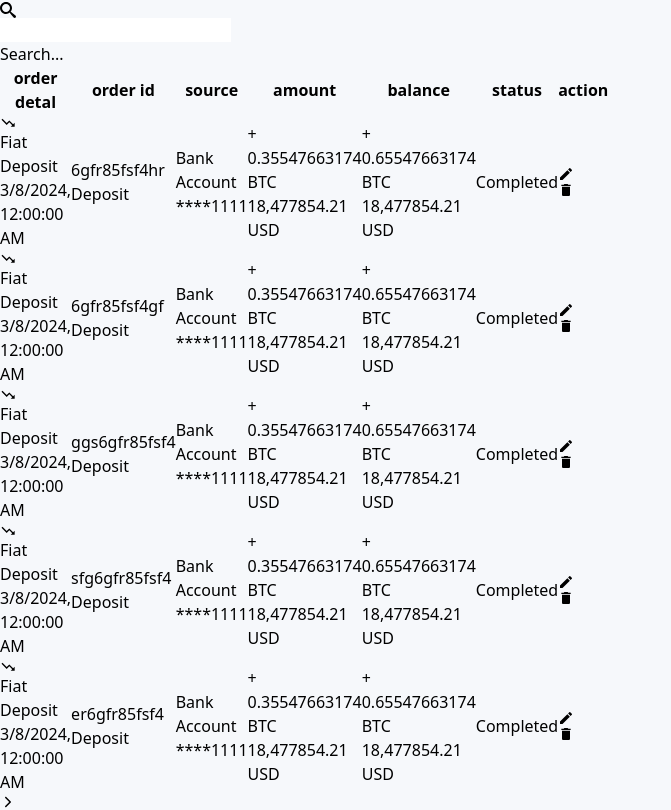
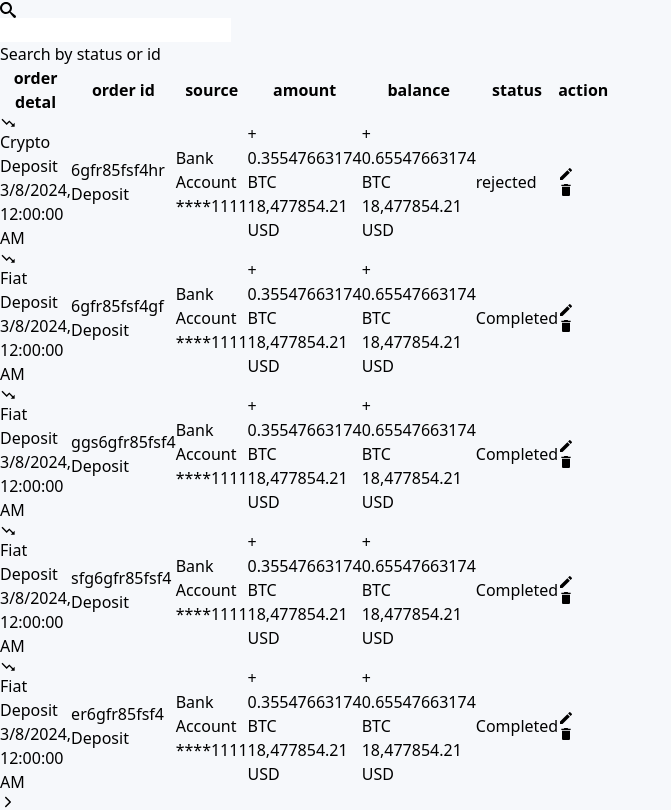
Before and after one commit to 0xKaizendev/Tokyo-White-Admin-Dashboard-, a Next.js app: page / in a window 1280 px wide. Shown: the part 3855-4665 px from the top of the page, without its empty margins (0-671 px from the left). Built offline with nearby package versions, Linux system fonts and the light colour scheme; what @material-tailwind/react would draw is missing.

Commit message:
search fonction for transactions

```diff
--- a/src/components/TransationTable.tsx
+++ b/src/components/TransationTable.tsx
@@ -1,8 +1,92 @@
-import React, { useState } from 'react'
+import React, { ChangeEventHandler, useState, } from 'react'
 import { tableHead, tableData, BiTrendingDown, MdDelete, Table, ImSearch, Input, MdEdit, IoIosArrowForward } from '..'
 import { IconType, icons } from 'react-icons'
 
 const TransationTable = () => {
+  const TableBody: React.FC<{ Transactions:  {
+    details: string,
+    id: string,
+    source: string,
+    amount: string,
+    balance: string,
+    status: string,
+    date: Date,
+  }[] }> = ({ Transactions }) => {
+    return (
+      <Table.Body>
+      {Transactions.map((cell, id) =>
+        <Table.Row key={cell.id} className='  shadow-none text-sm'>
+          <Table.Cell className='shadow-none'>
+            <div className='flex gap-4'>
+              <span className='w-8 h-8 rounded-full bg-[#ECFBE6] flex items-center justify-center'>
+                <BiTrendingDown className='w-6 h-6 text-vert' />
+              </span>
+              <span className='flex flex-col gap-1'>
+                <p className='font-bold text-base'>
+                  {cell.details}
+                </p>
+                <p className='text-blue-gray-300 text-xs'>
+                  {cell.date.toLocaleString()}
+                </p>
+              </span>
+            </div>
+          </Table.Cell>
+          <Table.Cell className='shadow-none'>
+            <div>
+              <p className='uppercase font-bold text-base'>
+                {cell.id}
+              </p>
+              <div className='flex gap-2 items-center justify-start'>
+                <div className='h-2 w-2 rounded-full bg-vert'></div>
+                <p className='text-vert'>Deposit</p>
+              </div>
+            </div>
+          </Table.Cell>
+          <Table.Cell className=' font-body shadow-none'>
+            <div>
+              <p className=' font-bold text-base'>
+                {cell.source}
+              </p>
+              <div className='mt-1'>
+
+                <p className='text-blue-gray-300'>****1111</p>
+              </div>
+            </div>
+          </Table.Cell>
+          <Table.Cell className='uppercase  shadow-none  '>
+            <div className=''>
+              <span className=' font-bold text-base text-left'>
+                {cell.amount}
+              </span> <br />
+
+              <span className='text-blue-gray-300 text-left'>18,477854.21 USD</span>
+            </div>
+          </Table.Cell>
+          <Table.Cell className='uppercase shadow-none '>
+            <div className=''>
+              <p className=' font-bold text-left '>
+                {cell.balance}
+              </p>
+              <p className='text-blue-gray-300 mt-1 text-left '>18,477854.21 USD</p>
+            </div>
+          </Table.Cell>
+          <Table.Cell className='shadow-none'>
+            <div className={`${cell.status === 'Completed' ? "bg-[#ECFBE6]" : "bg-red-200"} py-1 rounded-md text-center`}>
+              <p className={` font-bold ${cell.status === 'Completed' ? "text-vert" : "text-red-500"}`}> {cell.status}</p>
+            </div>
+          </Table.Cell>
+          <Table.Cell className='' >
+            <div className='flex justify-between gap-8'>
+              <MdEdit className='w-4 h-6 text-bleu cursor-pointer' />
+              <MdDelete className='w-4 h-6 text-red-500 cursor-pointer' />
+            </div>
+          </Table.Cell>
+        </Table.Row>)}
+    </Table.Body>
+    );
+  };
+
+
   const setps: { id: string, step: number, icon?: IconType }[] = [
     {
       id: 'prev',
@@ -41,8 +125,33 @@ const TransationTable = () => {
     },
   ]
   const [data, setData] = useState(tableData.slice(0, 5))
+  const [search, setSearch] = useState("");
+  const [searchResult, setSearchResult] = useState([{
+    details: "Crypto Deposit",
+    id: "6gfr85fsf4hr",
+    source: "Bank Account",
+    amount: "+ 0.35547663174 BTC",
+    balance: "+ 0.65547663174 BTC",
+    status: "rejected",
+    date: new Date("March 8, 2024"),
+  },]);
+  const [searchTimeout, setSearchTimeout] = useState(0);
   const [step, setStep] = useState(1)
+  const handlesearch = (e: React.ChangeEvent<HTMLInputElement>) => {
+    clearTimeout(searchTimeout)
+    setSearch(e.target.value)
+    setSearchTimeout(
+      Number(setTimeout(() => {
+        const result = tableData.filter(
+          (item) =>
 
+            item.status.toLowerCase().includes(search.toLowerCase()) ||
+            item.id.toLowerCase().includes(search.toLowerCase())
+        )
+        setSearchResult(result)
+      }, 500))
+    )
+  }
   const handleSteps = (pas: number) => {
     // On defini le pas actuel sur son numero correspondant ce qui lui donne cet arriere pla bleu
     setStep(pas)
@@ -54,18 +163,16 @@ const TransationTable = () => {
     // méthode slice pour extraire une tranche de 10 transactions
     const tranche = tableData.slice(startIndex, endIndex);
     setData(tranche)
-
-    return tranche;
   }
 
   return (
     <div className='w-full  p-6'>
       <div className='w-full flex items-center p-4'>
         <p className='mb-2 font-bold flex-1 text-base'>Recent Orders</p>
-
         <div className='mb-2 flex-1 flex justify-end'>
           <div className="w-22 ">
-            <Input label="Search..." icon={<ImSearch className='cursor-pointer text-bleu' />} size='md' />
+            <Input onChange={handlesearch} label="Search by status or id" icon={<ImSearch
+              className='cursor-pointer text-bleu' />} size='md' />
           </div>
         </div>
       </div>
@@ -73,86 +180,14 @@ const TransationTable = () => {
         <Table className='text-base shadow-none ' >
           <Table.Head className=' shadow-none'>
             {
-              tableHead.map(head => <Table.HeadCell className='uppercase px-6 bg-blueGray-50  align-middle  border-solid border-gray py-3  border-l-0 border-r-0 whitespace-nowrap font-semibold text-left h-16 text-xs' key={head.id + "jsj"}>{head.title}</Table.HeadCell>)
+              tableHead.map(head => <Table.HeadCell className='uppercase px-6 bg-blueGray-50    border-solid border-gray py-3  border-l-0 border-r-0 whitespace-nowrap font-semibold text-left h-16 text-xs' key={head.id + "jsj"}>{head.title}</Table.HeadCell>)
             }
+          </Table.Head>
+          {
+            search?  <TableBody Transactions={searchResult} />:
+            <TableBody Transactions={data} />
+          }
 
-          </Table.Head>
-          <Table.Body className=' shadow-none'>
-            {
-              data.map((cell, id) => <Table.Row key={cell.id} className='  shadow-none text-sm'>
-                <Table.Cell className='shadow-none'>
-                  <div className='flex gap-4'>
-                    <span className='w-8 h-8 rounded-full bg-[#ECFBE6] flex items-center justify-center'>
-                      <BiTrendingDown className='w-6 h-6 text-vert' />
-                    </span>
-                    <span className='flex flex-col gap-1'>
-                      <p className='font-bold text-base'>
-                        {cell.details}
-                      </p>
-                      <p className='text-blue-gray-300 text-xs'>
-                        {cell.date.toLocaleString()}
-                      </p>
-                    </span>
-                  </div>
-                </Table.Cell>
-                <Table.Cell className='shadow-none'>
-                  <div>
-                    <p className='uppercase font-bold text-base'>
-                      {cell.id}
-                    </p>
-                    <div className='flex gap-2 items-center justify-start'>
-                      <div className='h-2 w-2 rounded-full bg-vert'></div>
-                      <p className='text-vert'>Deposit</p>
-                    </div>
-                  </div>
-                </Table.Cell>
-                <Table.Cell className=' font-body shadow-none'>
-                  <div>
-                    <p className=' font-bold text-base'>
-                      {cell.source}
-                    </p>
-                    <div className='mt-1'>
-
-                      <p className='text-blue-gray-300'>****1111</p>
-                    </div>
-                  </div>
-                </Table.Cell>
-                <Table.Cell className='uppercase font-body shadow-none'>
-                  <div className=''>
-                    <p className=' font-bold text-base'>
-                      {cell.amount}
-                    </p>
-                    <div className='mt-1 text-right mr-2'>
-
-                      <p className='text-blue-gray-300'>18,477854.21 USD</p>
-                    </div>
-                  </div>
-                </Table.Cell>
-                <Table.Cell className='uppercase shadow-none'>
-                  <div>
-                    <p className=' font-bold'>
-                      {cell.balance}
-                    </p>
-                    <div className='mt-1'>
-
-                      <p className='text-blue-gray-300 mt-1 text-right mr-2'>18,477854.21 USD</p>
-                    </div>
-                  </div>
-                </Table.Cell>
-                <Table.Cell className='shadow-none'>
-                  <div className=' bg-[#ECFBE6] py-1 rounded-md text-center'>
-                    <p className='text-vert font-bold'> {cell.status}</p>
-                  </div>
-                </Table.Cell>
-                <Table.Cell className='' >
-                  <div className='flex justify-between gap-8'>
-                    <MdEdit className='w-4 h-6 text-bleu cursor-pointer' />
-                    <MdDelete className='w-4 h-6 text-red-500 cursor-pointer' />
-                  </div>
-                </Table.Cell>
-              </Table.Row>)
-            }
-          </Table.Body>
         </Table>
         <div className=' items-center w-full justify-center h-10 flex m-4  font-semibold text-black'>
           <div className='justify-center gap-10 flex w-2/4 items-center'>
@@ -161,12 +196,12 @@ const TransationTable = () => {
           cursor-pointer`} id={numer.step.toString()}>
                 {
                   numer.icon ? <numer.icon onClick={(e: any) => {
-                      if(numer.id ==='prev'&&step>1){
-                        handleSteps(step - 1)
-                      }
-                      else if(step>=1 && step <6 && numer.id==='next'){
-                        handleSteps(step + 1)
-                      }
+                    if (numer.id === 'prev' && step > 1) {
+                      handleSteps(step - 1)
+                    }
+                    else if (step >= 1 && step < 6 && numer.id === 'next') {
+                      handleSteps(step + 1)
+                    }
 
                   }} className={` cursor-pointer h-6 w-6 ${index === 0 ? "rotate-180" : ""}`} /> : <p id={numer.step.toString()} className={`text-xl font-mono ${step === numer.step ? "text-white" : "text-black"}`}
                     onClick={(e: any) => handleSteps(Number(e.target.id))}
@@ -174,11 +209,9 @@ const TransationTable = () => {
                 }
               </span>)
             }
-
           </div>
         </div>
       </div>
-
     </div>
   )
 }
--- a/src/constants/index.ts
+++ b/src/constants/index.ts
@@ -209,12 +209,12 @@ export const tableData: {
   date: Date;
 }[] = [
   {
-    details: "Fiat Deposit",
+    details: "Crypto Deposit",
     id: "6gfr85fsf4hr",
     source: "Bank Account",
     amount: "+ 0.35547663174 BTC",
     balance: "+ 0.65547663174 BTC",
-    status: "Completed",
+    status: "rejected",
     date: new Date("March 8, 2024"),
   },
   {
--- a/tsconfig.json
+++ b/tsconfig.json
@@ -17,7 +17,8 @@
     "baseUrl": ".",
     "paths": {
       "@/*": ["./src/*"]
-    }
+    },
+    "types": ["react",]
   },
   "include": ["next-env.d.ts", "**/*.ts", "**/*.tsx"],
   "exclude": ["node_modules"]
```
